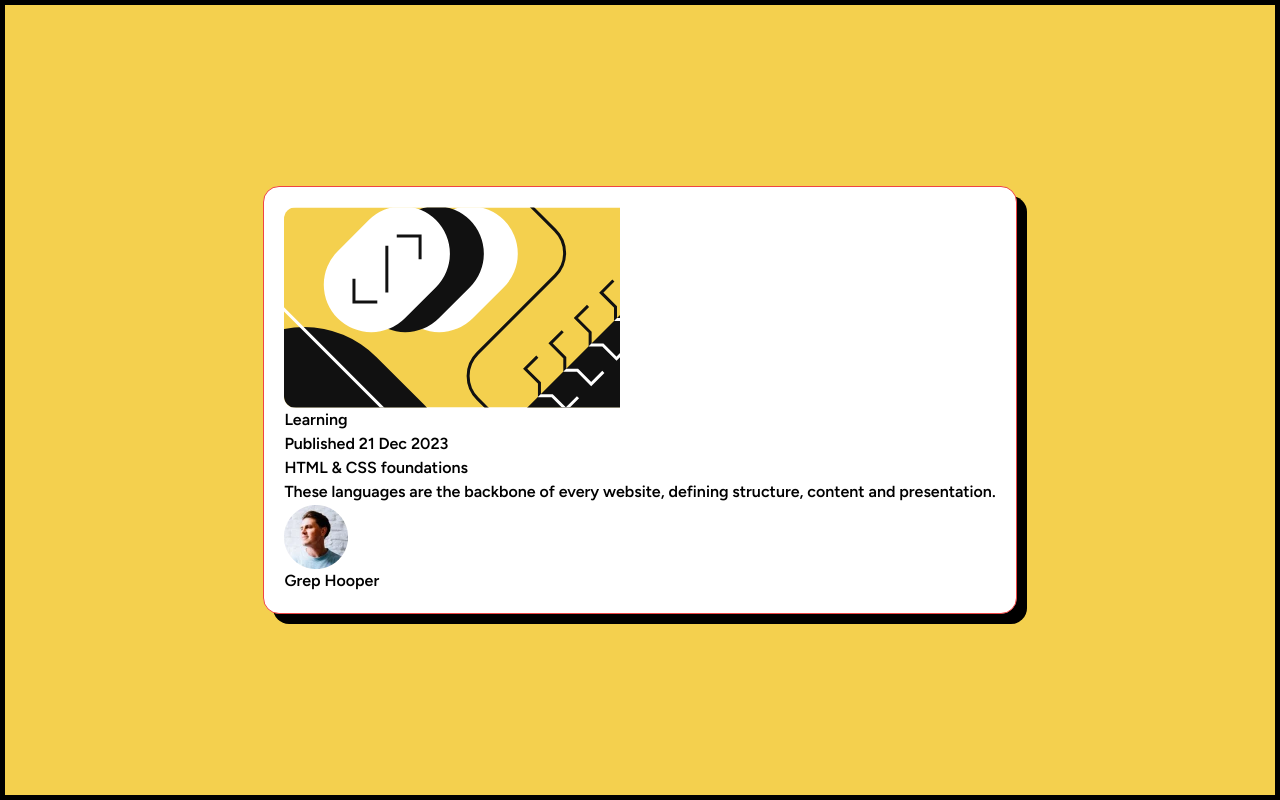
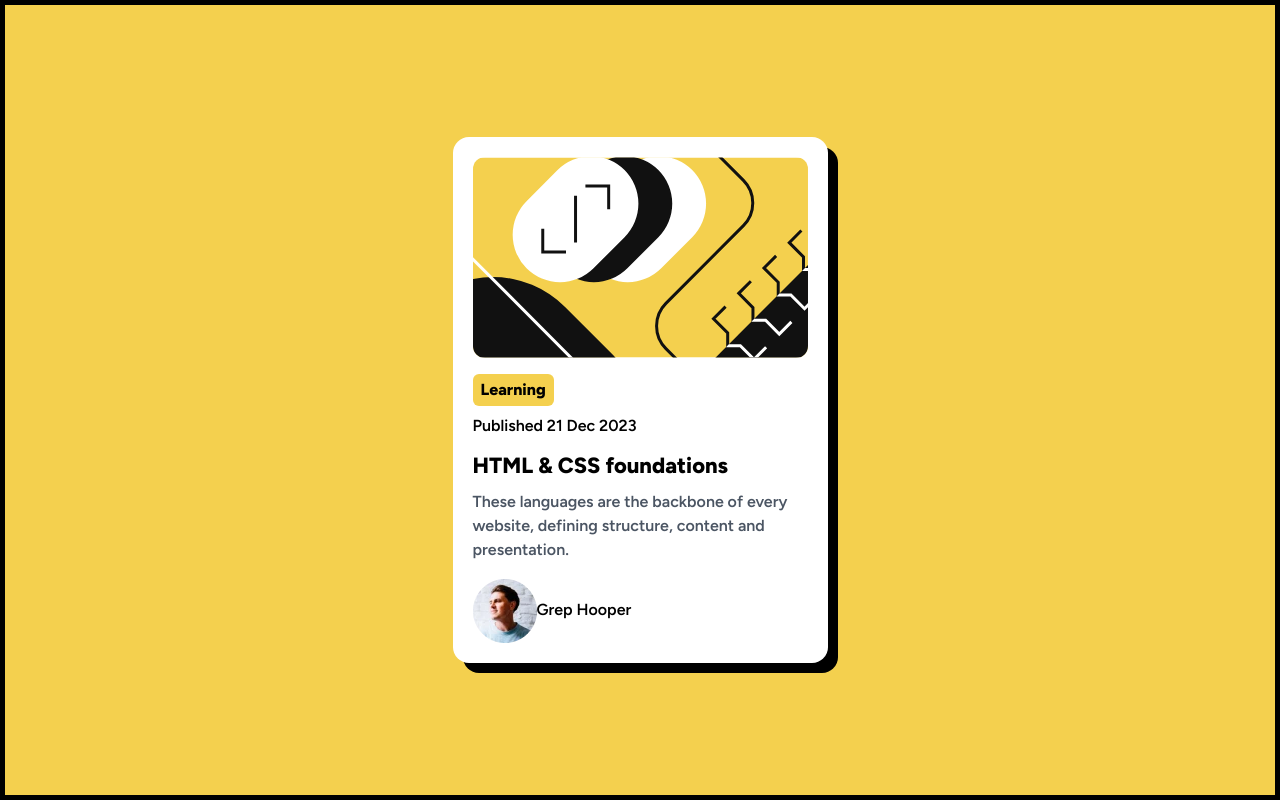
Before and after one commit to HarikrishnanYPR1707/blog-preview-card-main, a React (Vite) app: page / in a window 1280 px wide. Built offline with nearby package versions, Linux system fonts and the light colour scheme.

Commit message:
Added Changes

```diff
--- a/src/App.jsx
+++ b/src/App.jsx
@@ -3,22 +3,26 @@ import "./App.css";
 function App() {
   return (
     <div className="flex h-screen items-center justify-center border-[5px] border-black px-5">
-      <div className="font-figtree rounded-2xl border border-red-500 bg-white p-5 text-base shadow-[10px_10px_0_0_black]">
-        <div className="overflow-hidden rounded-xl">
+      <div className="font-figtree flex max-w-[375px] flex-col items-center justify-center rounded-2xl bg-white p-5 text-base shadow-[10px_10px_0_0_black]">
+        <div className="mb-4 w-full overflow-hidden rounded-xl">
           <img src="/illustration-article.svg" alt="svg" />
         </div>
-        <div className="">
-          <p>Learning</p>
+        <div className="mb-4 w-full">
+          <p className="mb-2 w-fit rounded-md bg-[#f4d04e] px-2 py-1 font-extrabold">
+            Learning
+          </p>
           <p className="">Published 21 Dec 2023</p>
         </div>
-        <div className="">
-          <h1 className="">HTML & CSS foundations</h1>
-          <p className="">
+        <div className="mb-4 w-full">
+          <h1 className="mb-3 text-[22px] font-extrabold">
+            HTML & CSS foundations
+          </h1>
+          <p className="text-gray-600">
             These languages are the backbone of every website, defining
             structure, content and presentation.
           </p>
         </div>
-        <div className="">
+        <div className="flex w-full items-center justify-start">
           <img src="/image-avatar.webp" alt="logo" className="" />
           <p className="">Grep Hooper</p>
         </div>
```
